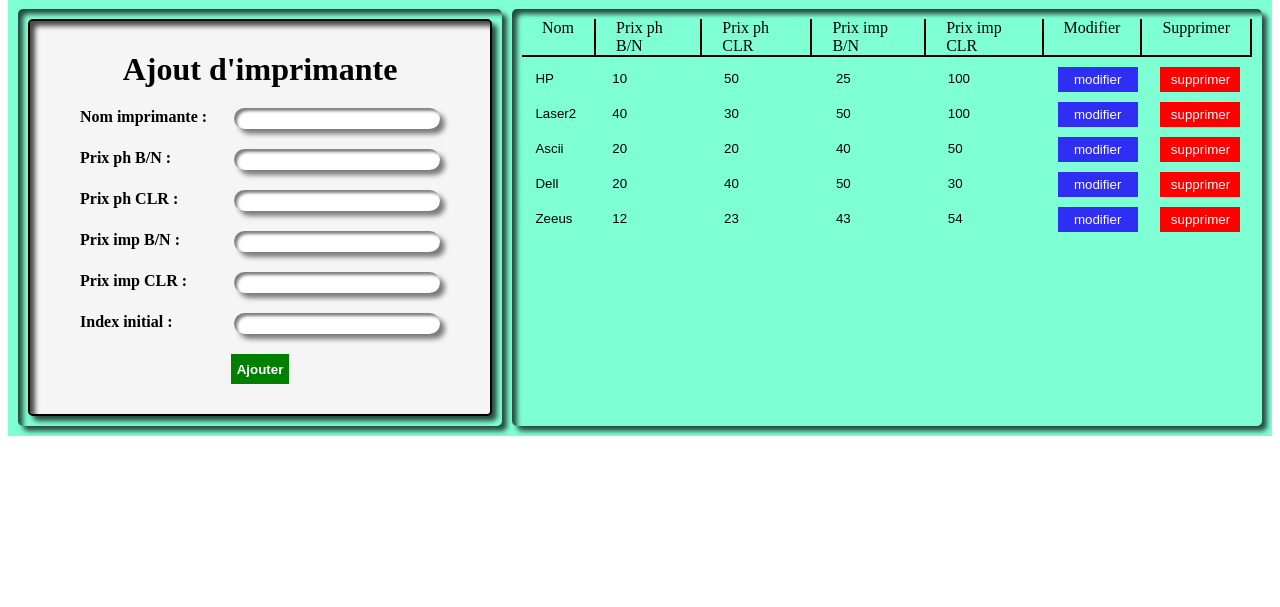
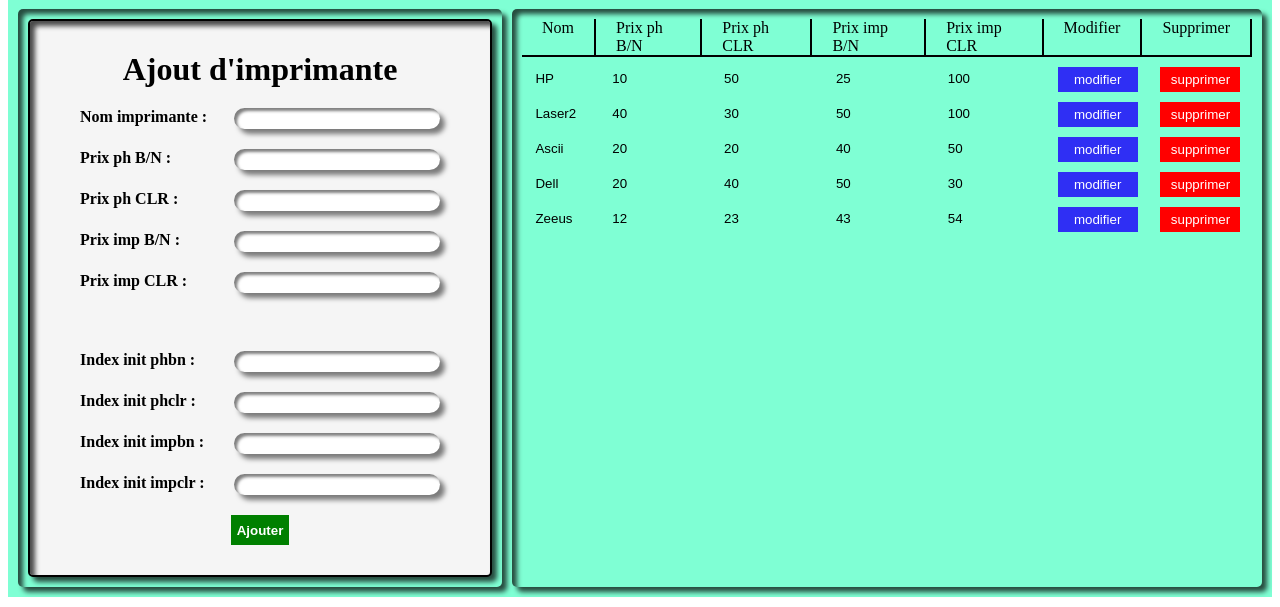
Before and after one commit to 5amir/citeda_V2.0, a PHP site: page /imprimante.php in a window 1280 px wide. Shown: the part 193-800 px from the top of the page. Run offline with PHP 8.4, Linux system fonts and the light colour scheme; a user stored in the database is signed in; data comes from the database, SQL or seed files in the repository.

Commit message:
dans la version 3.0, on a oublier de fait 4 champs pour les index initial dans l'ajout des imprimante, donc on a gerer

```diff
--- a/imprimante.css
+++ b/imprimante.css
@@ -107,3 +107,7 @@ button{
     color:white;
     cursor:pointer;
 }
+
+.index{
+ padding-right:30px;
+}
--- a/imprimante.php
+++ b/imprimante.php
@@ -85,10 +85,22 @@ die('Erreur : ' . $e->getMessage());
                 <div class="ligne">
                     <label>Prix imp CLR : </label>
                     <input type="number" name="priximpclr" class="inp" required>
+                </div><br>
+                <div class="ligne">
+                    <label>Index init phbn : </label>
+                    <input type="number" name="index_init_phbn" class="inp" required>
                 </div>
                 <div class="ligne">
-                    <label>Index initial : </label>
-                    <input type="number" name="index_init" class="inp" required>
+                    <label>Index init phclr : </label>
+                    <input type="number" name="index_init_phclr" class="inp" required>
+                </div>
+                <div class="ligne">
+                    <label>Index init impbn : </label>
+                    <input type="number" name="index_init_impbn" class="inp" required>
+                </div>
+                <div class="ligne">
+                    <label>Index init impclr : </label>
+                    <input type="number" name="index_init_impclr" class="inp" required>
                 </div>
 
 
```
Also changed, not shown: traitimpr.php (+4 -3 lines).
